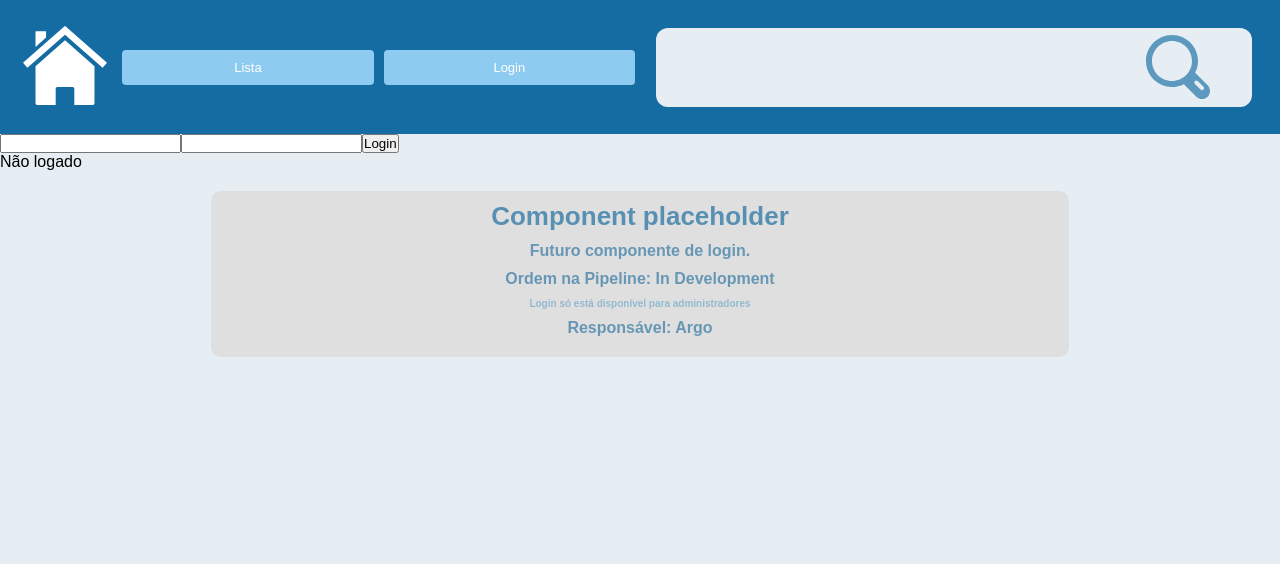
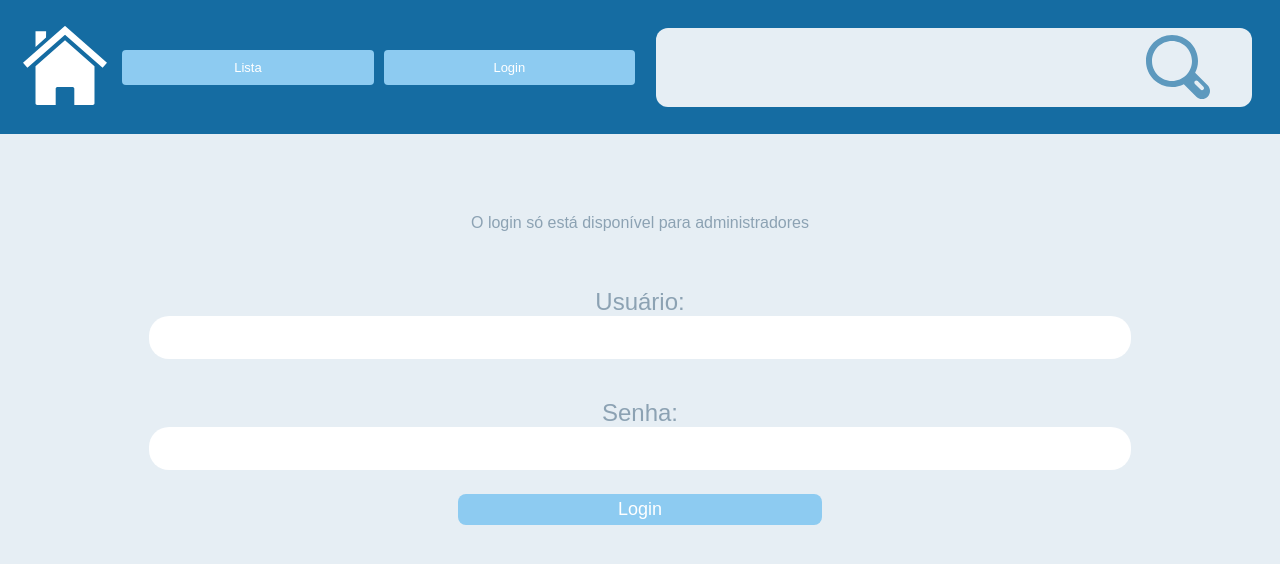
Before and after one commit to DioneMartins/biblioteca-cp2, a React (Create React App) app: page /login in a window 1280 px wide. Shown: the top 564 px of the page. Built offline with nearby package versions, Linux system fonts and the light colour scheme.

Commit message:
Completed login page

```diff
--- a/src/components/loginComponent/LoginComponent.jsx
+++ b/src/components/loginComponent/LoginComponent.jsx
@@ -1,10 +1,20 @@
 import React, { useState } from 'react';
 import { getAuth, signInWithEmailAndPassword } from 'firebase/auth';
+import styles from './LoginComponent.module.css';
+
+const {
+  loginWrapper,
+  loginMessage,
+  loginEmailInput,
+  loginPasswordInput,
+  loginButton,
+  loginWarning,
+} = styles;
 
 export default function LoginComponent() {
   const [userEmail, setUserEmail] = useState('');
   const [password, setPassword] = useState('');
-  const [debugLoggedMessage, setDebug] = useState('Não logado');
+  const [errorMessage, setErrorMessage] = useState('');
 
   function handleLoginRequest() {
     const auth = getAuth();
@@ -12,22 +22,56 @@ export default function LoginComponent() {
       .then((userCredential) => {
         // Signed in
         const user = userCredential.user;
-        setDebug('Logado');
-        console.log(user);
-        // ...
       })
       .catch((error) => {
         const errorCode = error.code;
-        const errorMessage = error.message;
+        pickErrorMessage(errorCode);
       });
   }
 
+  function pickErrorMessage(codedError) {
+    switch (codedError) {
+      default:
+        setErrorMessage(codedError);
+        break;
+      case 'auth/invalid-email':
+        setErrorMessage('Email inválido');
+        break;
+      case 'auth/internal-error':
+        setErrorMessage('Insira a senha');
+        break;
+      case 'auth/user-not-found':
+        setErrorMessage('Usuário não encontrado');
+        break;
+      case 'auth/wrong-password':
+        setErrorMessage('Senha incorreta');
+        break;
+    }
+  }
+
   return (
-    <>
-      <input type="text" value={userEmail} onChange={(e) => setUserEmail(e.target.value)} />
-      <input type="password" value={password} onChange={(e) => setPassword(e.target.value)} />
-      <button onClick={(e) => handleLoginRequest()}>Login</button>
-      <p>{debugLoggedMessage}</p>
-    </>
+    <div className={loginWrapper}>
+      <p className={loginMessage}>O login só está disponível para administradores</p>
+      <label htmlFor="user">Usuário:</label>
+      <input
+        id="user"
+        className={loginEmailInput}
+        type="text"
+        value={userEmail}
+        onChange={(e) => setUserEmail(e.target.value)}
+      />
+      <label htmlFor="pass">Senha:</label>
+      <input
+        id="pass"
+        className={loginPasswordInput}
+        type="password"
+        value={password}
+        onChange={(e) => setPassword(e.target.value)}
+      />
+      <button className={loginButton} onClick={(e) => handleLoginRequest()}>
+        Login
+      </button>
+      <p className={loginWarning}>{errorMessage}</p>
+    </div>
   );
 }
--- a/src/components/loginComponent/LoginComponent.module.css
+++ b/src/components/loginComponent/LoginComponent.module.css
@@ -0,0 +1,58 @@
+.loginWrapper{
+  width: 95vw;
+  height: 70vh;
+  margin: auto;
+  margin-top: 10vh;
+  display: flex;
+  flex-direction: column;
+  align-items: center;
+}
+
+.loginWrapper label{
+  font-size: 24px;
+  color: var(--grayBlue);
+}
+
+.loginWrapper input{
+  background-color: white;
+  border: hidden;
+  width: 80%;
+  padding: 10px 5px 10px 5px;
+  color: var(--searchIcon);
+  font-weight: bold;
+  font-size: 20px;
+  text-transform: lowercase;
+  border-radius: 20px;
+}
+
+.loginMessage{
+  font-size: 16px;
+  color: var(--grayBlue);
+  margin-bottom: 7vh;
+}
+
+.loginEmailInput{
+  margin-bottom: 5vh;
+}
+
+.loginPasswordInput{
+  margin-bottom: 3vh;
+}
+
+.loginButton{
+  background-color: var(--navbarButton);
+  border: hidden;
+  width: 30%;
+  padding: 5px 0px 5px 0px;
+  color: white;
+  font-size: 18px;
+  text-align: center;
+  border-radius: 8px;
+  text-decoration: none;
+}
+
+.loginWarning{
+  margin-top: 5vh;
+  font-size: 20px;
+  color: var(--grayBlue);
+}
--- a/src/pages/login/Login.jsx
+++ b/src/pages/login/Login.jsx
@@ -1,17 +1,11 @@
 import React from 'react';
-import { Navbar, LoginComponent, Unfinished } from '../../components';
+import { Navbar, LoginComponent } from '../../components';
 
 export default function Login() {
   return (
     <div>
       <Navbar />
       <LoginComponent />
-      <Unfinished
-        pageName="Futuro componente de login."
-        message={['Login só está disponível para administradores']}
-        respDev="Argo"
-        devOrder="In Development"
-      />
     </div>
   );
 }
```
